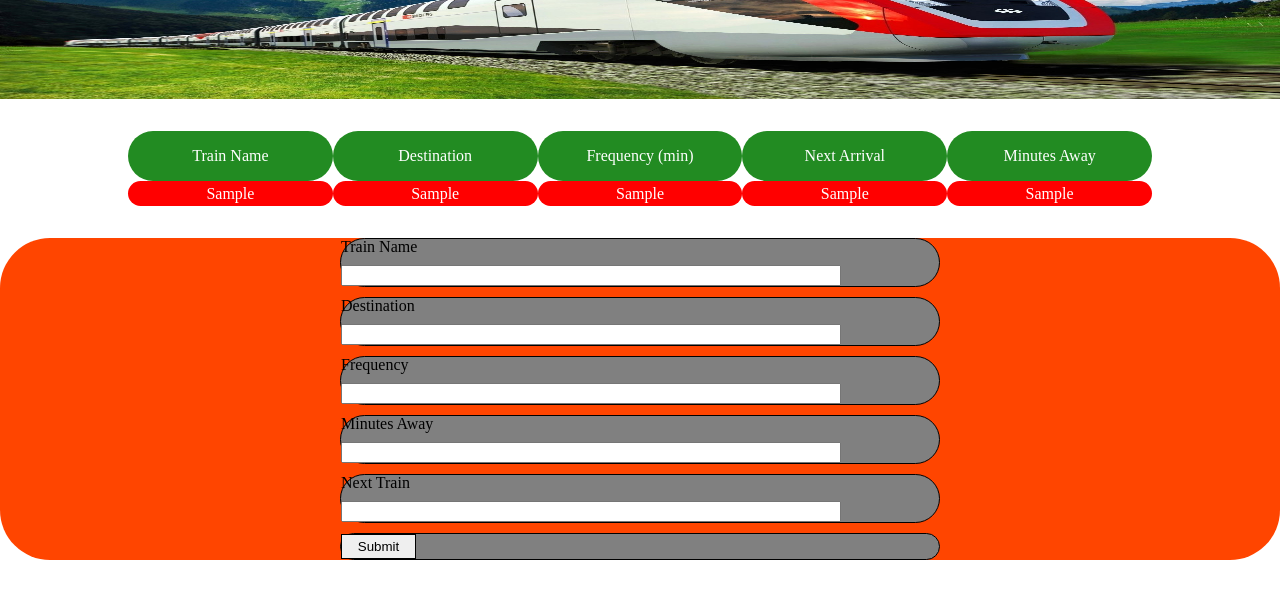
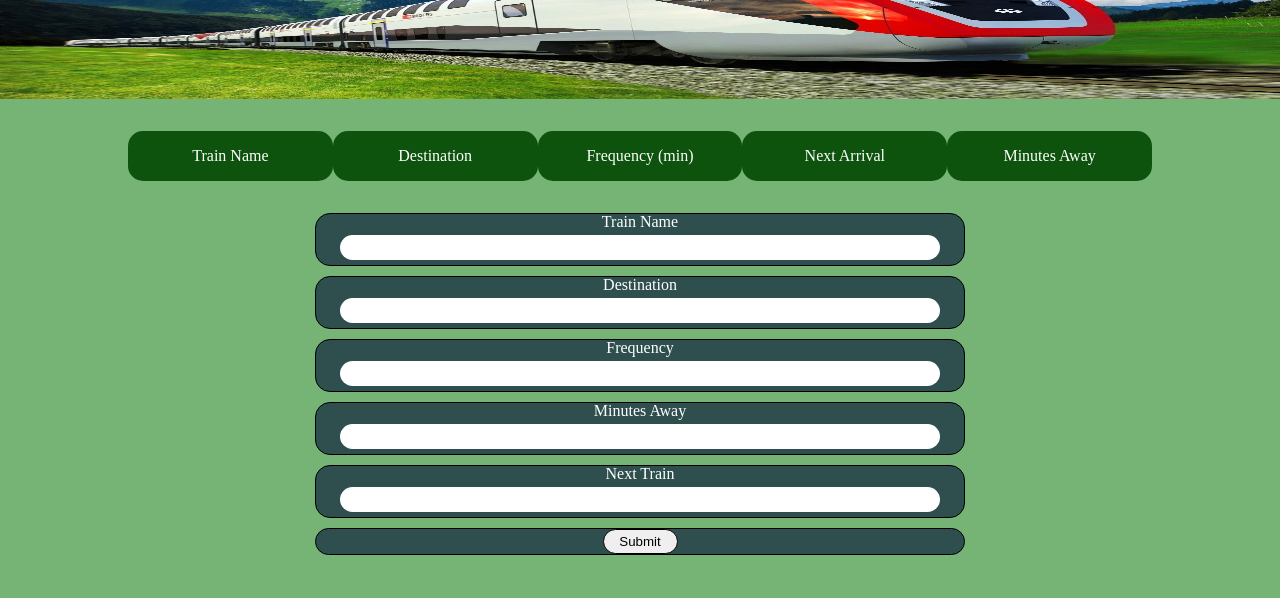
Before and after one commit to benjaminmiller2/train, a plain HTML site: page index.html in a window 1280 px wide. Shown: the part 76-674 px from the top of the page. Drawn offline with nearby package versions, Linux system fonts and the light colour scheme; no server answers.

Commit message:
style more or less done

```diff
--- a/assets/CSS/style.css
+++ b/assets/CSS/style.css
@@ -1,4 +1,7 @@
 
+body{
+  background-color: rgb(117, 180, 117)
+}
 .banner{
   height: 175px;
   width: 100%;
@@ -16,48 +19,53 @@
 .t-table{
   margin-right: auto;
   margin-left: auto;
-
   width: 80%;
 }
 
 .t-heading{
   color: white;
-  background-color: forestgreen;
+  background-color: rgb(13, 82, 13);
   height: 50px;
   width: 200px;
   vertical-align: middle;
-  border-radius: 50px;
+  border-radius: 15px;
 }
 .t-data{
 text-align: center;
 vertical-align: middle;
-background-color: red;
+background-color: rgb(21, 138, 6);
 color: white;
-border-radius: 50px;
+border-radius: 10px;
 height: 25px;
 width: 175px;
 }
 .container{
-  background-color: orangered;
-  border-radius: 50px;
+width: 100%;
 }
 .inputo{
   margin-right: auto;
   margin-left: auto;
   margin-bottom: 10px;
   border: 1px solid black;
-  width: 600px;
-  background-color: grey;
-  border-radius: 50px;
+  width: 650px;
+  background-color: darkslategray;
+  border-radius: 15px;
+  text-align: center;
+  color: white;
 }
 .field{
-  width: 500px;
-  margin-top: 10px;
+  width: 600px;
   margin-left: auto;
   margin-right: auto;
+  border-radius: 15px;
+  border: black;
+  padding: 5px;
+  margin-bottom: 5px;
+  margin-top: 5px;
 }
 .js-submit{
   border: 1px solid black;
+  border-radius: 15px;
   width: 75px;
   height: 25px;
 }
--- a/index.html
+++ b/index.html
@@ -25,14 +25,6 @@
                     <th class='t-heading'>Minutes Away</th>
                   </tr>
 
-                  <tr class="t-row">
-                    <td class='t-data'>Sample</td>
-                    <td class='t-data'>Sample</td>
-                    <td class='t-data'>Sample</td>
-                    <td class='t-data'>Sample</td>
-                    <td class='t-data'>Sample</td>
-                  </tr>
-
                 </table>
 
                 </div>
```
